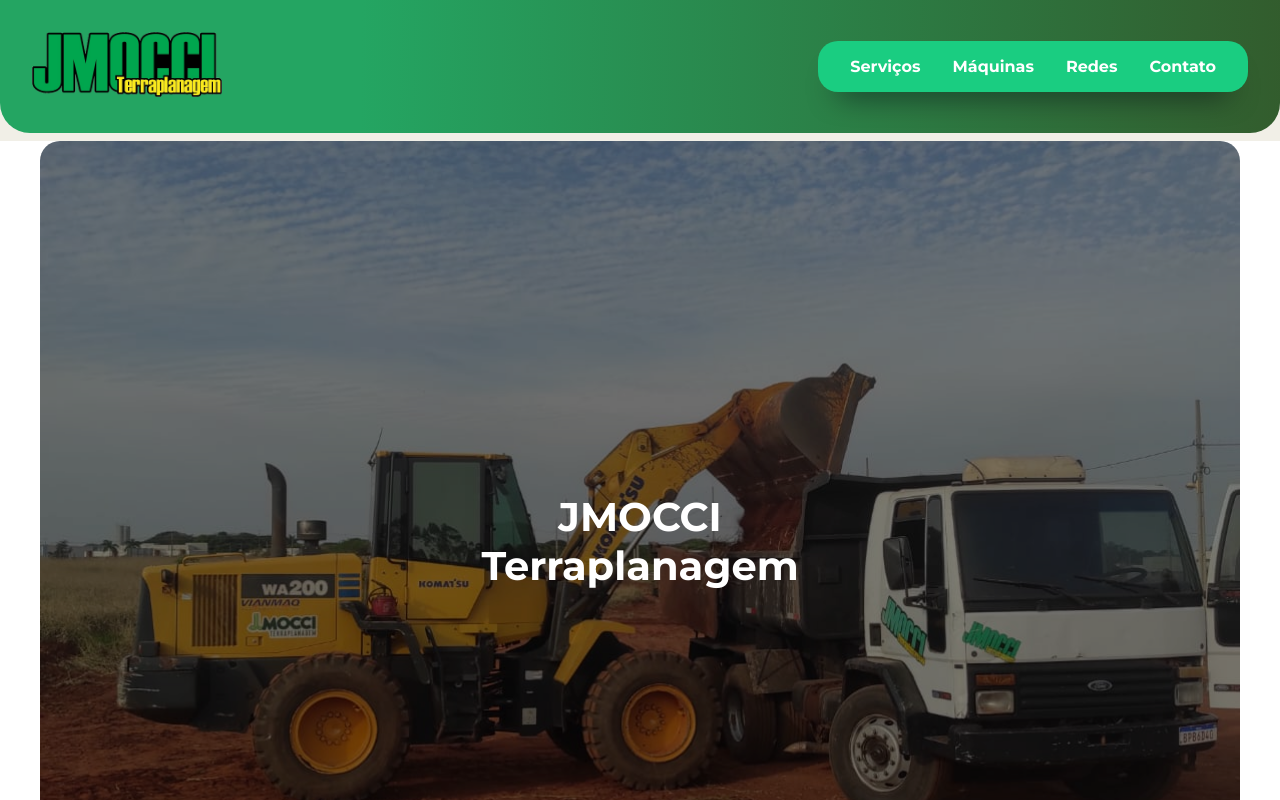
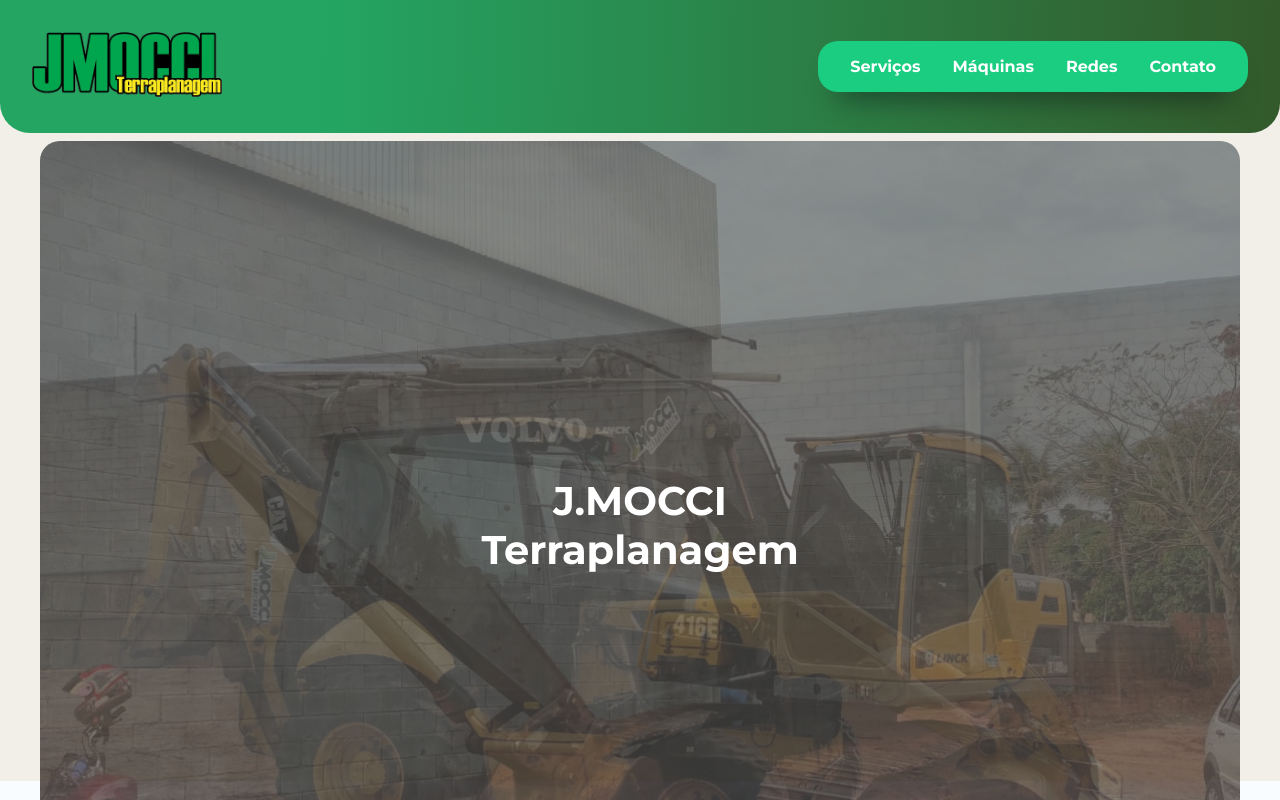
Before and after one commit to AlmirJrDev/JMOCCITERRAPLANAGEM, a React (Vite) app: page / in a window 1280 px wide. Shown: the top 800 px of the page. Built offline with nearby package versions, Linux system fonts and the light colour scheme; what @lordicon/element would draw is missing.

Commit message:
Container: the imgs gain transitions

```diff
--- a/src/components/Container/index.tsx
+++ b/src/components/Container/index.tsx
@@ -1,5 +1,5 @@
 import  { useState, useEffect } from 'react';
-import { Container } from './styles';
+import { Container, Image } from './styles';
 
 // Importe as imagens SVG
 import ImgMain from '../../assets/container.svg';
@@ -12,19 +12,30 @@ const images: string[] = [ImgMain, Escavadeira, Retroescavadeira, CaminhãoCaça
 
 export function ContainerMain() {
 
-  const [currentImage, setCurrentImage] = useState<string | null>(null);
+  const [currentImageIndex, setCurrentImageIndex] = useState(0);
 
   useEffect(() => {
-    // Escolha uma imagem aleatoriamente quando o componente montar
-    const randomIndex = Math.floor(Math.random() * images.length);
-    setCurrentImage(images[randomIndex]);
-  }, []);
+    const interval = setInterval(() => {
+      setCurrentImageIndex((prevIndex) =>
+        prevIndex === images.length - 1 ? 0 : prevIndex + 1
+      );
+    }, 3000);
+
+    return () => clearInterval(interval);
+  }, [images]);
 
   return (
     <Container>
-      {currentImage && <img src={currentImage} alt="Imagem aleatória" />}
+       {images.map((imageUrl, index) => (
+        <Image
+          key={index}
+          src={imageUrl}
+          alt={`Imagem ${index + 1}`}
+          visible={index === currentImageIndex}
+        />
+      ))}
       <h1>
-        JMOCCI <br />
+        J.MOCCI <br />
         Terraplanagem
       </h1>
     </Container>
--- a/src/components/Container/styles.ts
+++ b/src/components/Container/styles.ts
@@ -1,4 +1,12 @@
 import { styled } from "styled-components";
+export const Image = styled.img<{ visible: boolean }>`
+  position: absolute;
+  width: 100%;
+  height: 100%;
+  margin-top: 50rem;
+  opacity: ${(props) => (props.visible ? 1 : 0)};
+  transition: opacity 1s ease-in-out;
+`;
 
 export const Container = styled.section`
   display: flex;
@@ -6,13 +14,14 @@ export const Container = styled.section`
   background: #fff;
   justify-content: center;
 
-
+  margin-bottom: 40rem;
 
 
   h1{
     text-align: center;
     font-size: 40px;
     position: absolute;
+    margin-top: 50rem;
     color: #fff;
     font-family: 'Montserrat', sans-serif;
   }
```
